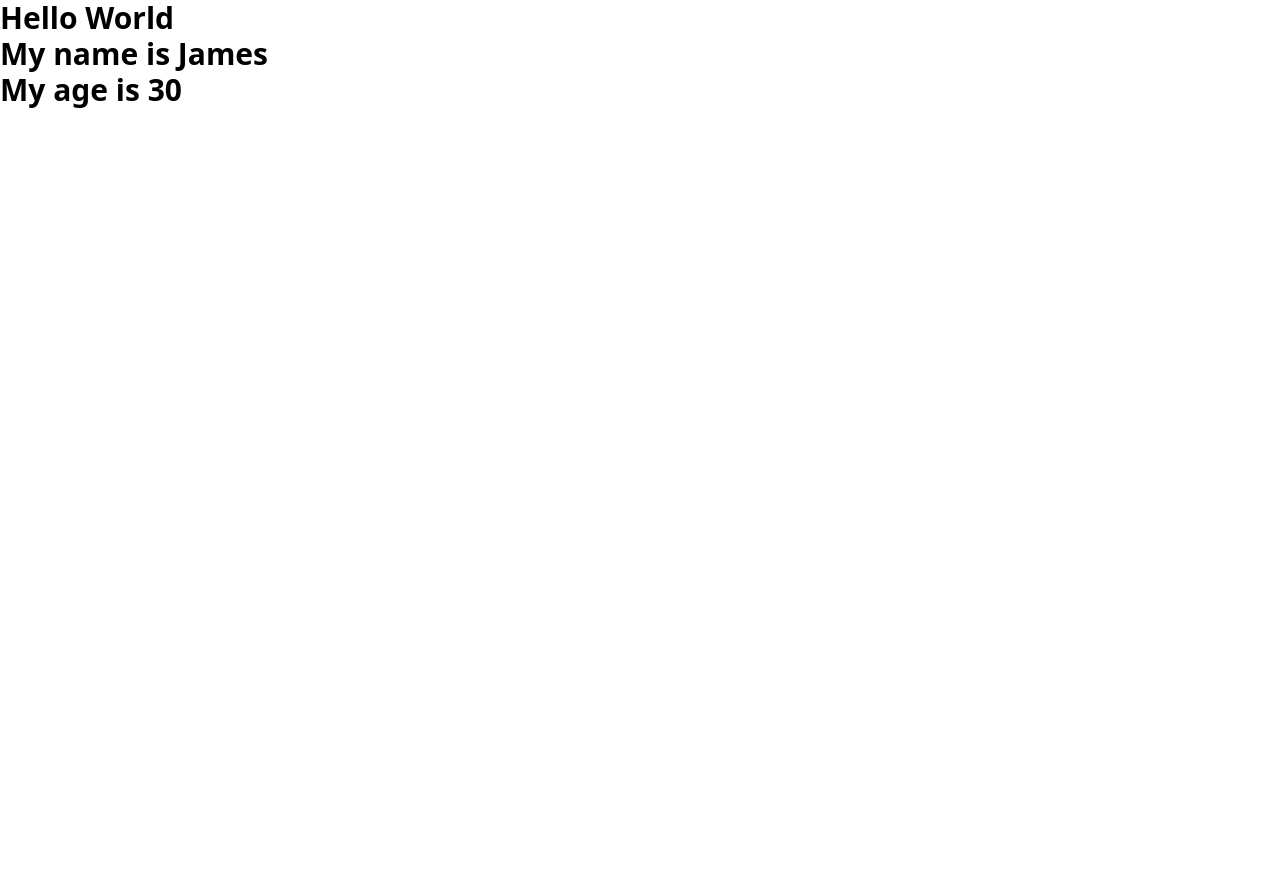
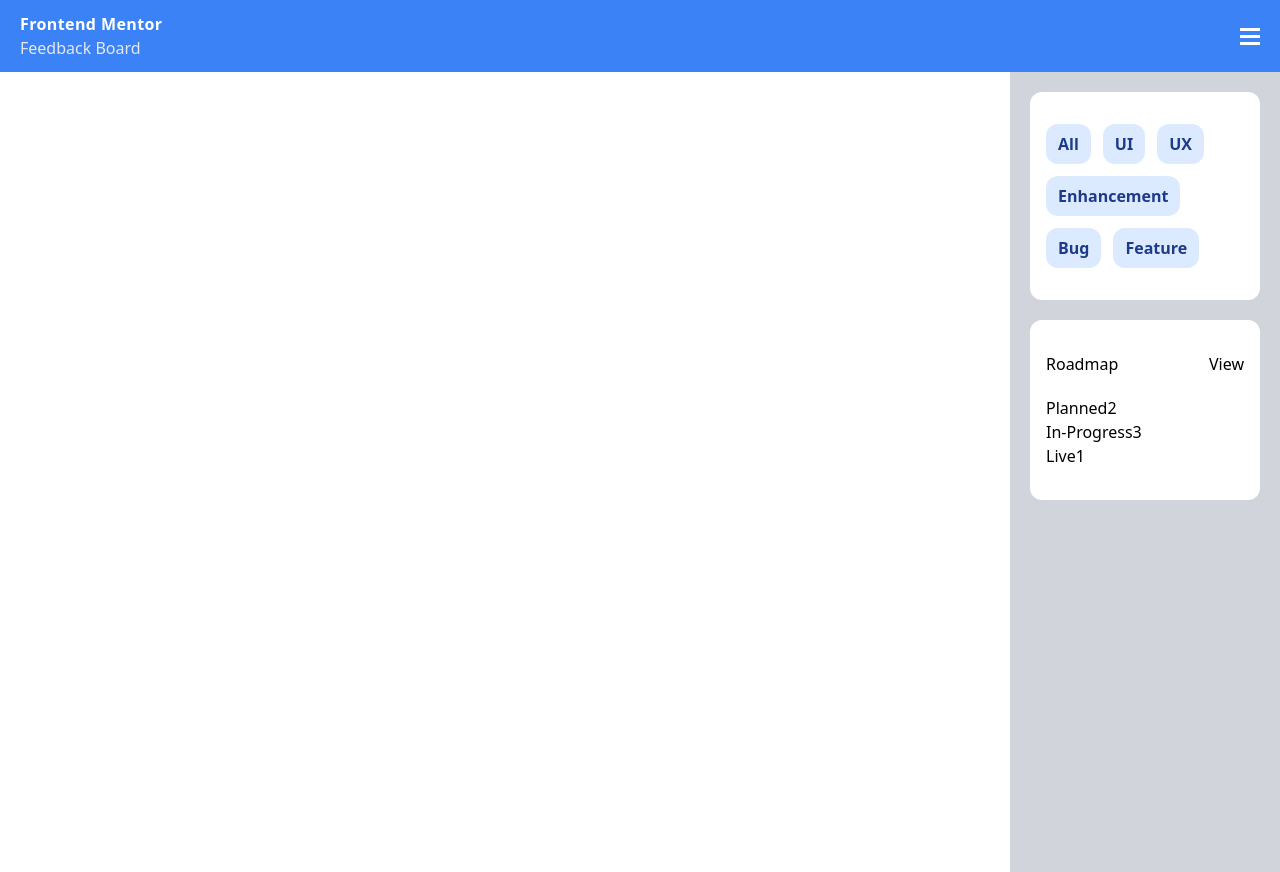
Before and after one commit to JioBautista/product-feedback-app, a React (Vite) app in the folder frontend/app/: page / in a window 1280 px wide. Before the commit the page ends 800 px from the top, so only its background shows below. Built offline with nearby package versions, Linux system fonts and the light colour scheme.

Commit message:
Started Navbar

```diff
--- a/frontend/app/package.json
+++ b/frontend/app/package.json
@@ -11,7 +11,8 @@
   },
   "dependencies": {
     "react": "^18.2.0",
-    "react-dom": "^18.2.0"
+    "react-dom": "^18.2.0",
+    "react-router-dom": "^6.23.1"
   },
   "devDependencies": {
     "@types/react": "^18.2.66",
--- a/frontend/app/src/App.tsx
+++ b/frontend/app/src/App.tsx
@@ -1,22 +1,13 @@
 import React from "react";
+import NavBar from "./navbar/NavBar";
+import { Outlet } from "react-router-dom";
 
 function App() {
-  interface User {
-    name: string;
-    age: number;
-  }
-
-  const user: User = {
-    name: "James",
-    age: 30,
-  };
-
   return (
-    <div className="text-3xl font-bold">
-      <h1>Hello World</h1>
-      <h1>My name is {user.name}</h1>
-      <h1>My age is {user.age}</h1>
-    </div>
+    <>
+      <NavBar />
+      <Outlet />
+    </>
   );
 }
 
--- a/frontend/app/src/main.tsx
+++ b/frontend/app/src/main.tsx
@@ -2,9 +2,17 @@ import React from "react";
 import ReactDOM from "react-dom/client";
 import App from "./App.tsx";
 import "./index.css";
+import { createBrowserRouter, RouterProvider } from "react-router-dom";
+
+const router = createBrowserRouter([
+  {
+    path: "/",
+    element: <App />,
+  },
+]);
 
 ReactDOM.createRoot(document.getElementById("root")!).render(
   <React.StrictMode>
-    <App />
+    <RouterProvider router={router} />
   </React.StrictMode>
 );
--- /dev/null
+++ b/frontend/app/src/navbar/NavBar.tsx
@@ -0,0 +1,57 @@
+import React from "react";
+
+function NavBar() {
+  const buttonClasses = {
+    className: "bg-blue-100 px-3 py-2 rounded-xl text-blue-900 font-bold",
+  };
+  return (
+    <>
+      <div className="bg-blue-500 relative">
+        <div className="container mx-auto px-5 py-3 bg-blue-500 flex items-center justify-between">
+          <div>
+            <h1 className="text-white font-semibold tracking-wide">
+              Frontend Mentor
+            </h1>
+            <h2 className="text-gray-200">Feedback Board</h2>
+          </div>
+          <img src="/assets/shared/mobile/icon-hamburger.svg" />
+        </div>
+        <div className="bg-gray-300 flex flex-col items-center absolute right-0 p-5 max-w-[270px] gap-5 h-screen">
+          <div className="bg-white flex flex-wrap rounded-xl px-4 py-8 gap-3">
+            <button {...buttonClasses}>All</button>
+            <button {...buttonClasses}>UI</button>
+            <button {...buttonClasses}>UX</button>
+            <button {...buttonClasses}>Enhancement</button>
+            <button {...buttonClasses}>Bug</button>
+            <button {...buttonClasses}>Feature</button>
+          </div>
+          <div className="bg-white px-4 py-8 rounded-xl space-y-5 w-[230px]">
+            <div className="flex justify-between">
+              <h1>Roadmap</h1>
+              <a>View</a>
+            </div>
+
+            <div>
+              <div className="flex">
+                <h1>Planned</h1>
+                <h1>2</h1>
+              </div>
+
+              <div className="flex">
+                <h1>In-Progress</h1>
+                <h1>3</h1>
+              </div>
+
+              <div className="flex">
+                <h1>Live</h1>
+                <h1>1</h1>
+              </div>
+            </div>
+          </div>
+        </div>
+      </div>
+    </>
+  );
+}
+
+export default NavBar;
```
Also changed, not shown: 1 other file (tests, documents, lock files or other folders).
